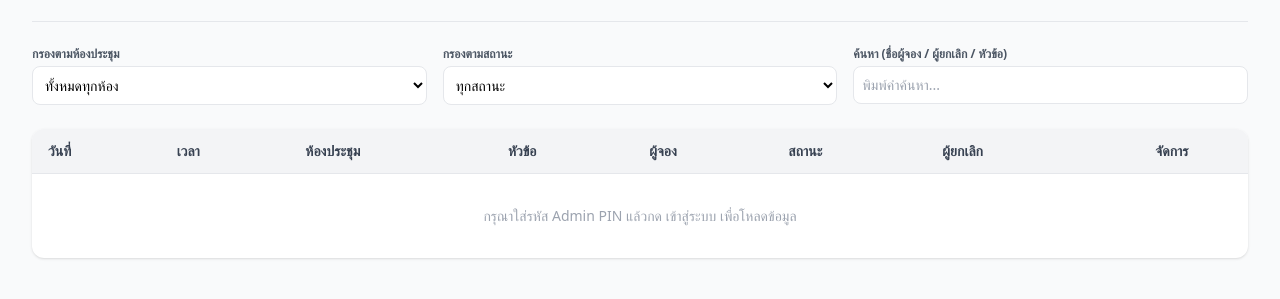
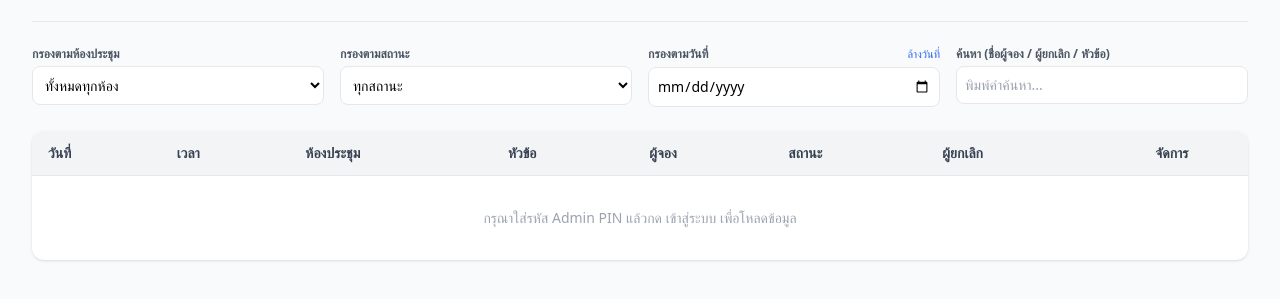
Before and after one commit to wirawutmekchai/line-room-booking, a website: page public/admin.html in a window 1280 px wide. Shown: the part 87-386 px from the top of the page. Drawn offline with nearby package versions, Linux system fonts and the light colour scheme.

Commit message:
Update admin.html

```diff
--- a/public/admin.html
+++ b/public/admin.html
@@ -22,8 +22,8 @@
       </div>
     </div>
 
-    <!-- Filters -->
-    <div class="grid grid-cols-1 sm:grid-cols-3 gap-4 my-6">
+    <!-- Filters: ปรับแบ่งเป็น 4 คอลัมน์ รองรับการกรองตามวันที่ -->
+    <div class="grid grid-cols-1 sm:grid-cols-2 lg:grid-cols-4 gap-4 my-6">
       <div>
         <label class="block text-xs font-semibold text-gray-600 mb-1">กรองตามห้องประชุม</label>
         <select id="filter_room" onchange="renderTable()" class="w-full p-2 border rounded-lg bg-white text-sm">
@@ -40,6 +40,13 @@
           <option value="confirmed">ยืนยันแล้ว</option>
           <option value="cancelled">ยกเลิกแล้ว</option>
         </select>
+      </div>
+      <div>
+        <div class="flex justify-between items-center mb-1">
+          <label class="block text-xs font-semibold text-gray-600">กรองตามวันที่</label>
+          <button type="button" onclick="clearDateFilter()" class="text-[11px] text-blue-600 hover:underline">ล้างวันที่</button>
+        </div>
+        <input type="date" id="filter_date" onchange="renderTable()" class="w-full p-2 border rounded-lg bg-white text-sm">
       </div>
       <div>
         <label class="block text-xs font-semibold text-gray-600 mb-1">ค้นหา (ชื่อผู้จอง / ผู้ยกเลิก / หัวข้อ)</label>
@@ -90,6 +97,16 @@
       return new Date(str).toLocaleDateString('th-TH', { day: 'numeric', month: 'short', year: 'numeric' });
     }
 
+    function extractISODate(str) {
+      if (!str) return '';
+      return str.includes('T') ? str.split('T')[0] : str.split(' ')[0];
+    }
+
+    function clearDateFilter() {
+      document.getElementById('filter_date').value = '';
+      renderTable();
+    }
+
     async function loadBookings() {
       const key = document.getElementById('admin_key').value.trim();
       if (!key) return alert('กรุณาระบุรหัส Admin PIN');
@@ -111,12 +128,19 @@
     function renderTable() {
       const room = document.getElementById('filter_room').value;
       const status = document.getElementById('filter_status').value;
+      const selectedDate = document.getElementById('filter_date').value;
       const search = document.getElementById('filter_search').value.toLowerCase();
       const tbody = document.getElementById('booking_rows');
 
       const filtered = rawBookings.filter(b => {
         if (room && b.room_id !== room) return false;
         if (status && b.status !== status) return false;
+
+        // กรองตามวันที่ YYYY-MM-DD
+        if (selectedDate && extractISODate(b.start_time) !== selectedDate) {
+          return false;
+        }
+
         if (search) {
           const title = (b.title || '').toLowerCase();
           const user = (b.user_name || '').toLowerCase();
```
